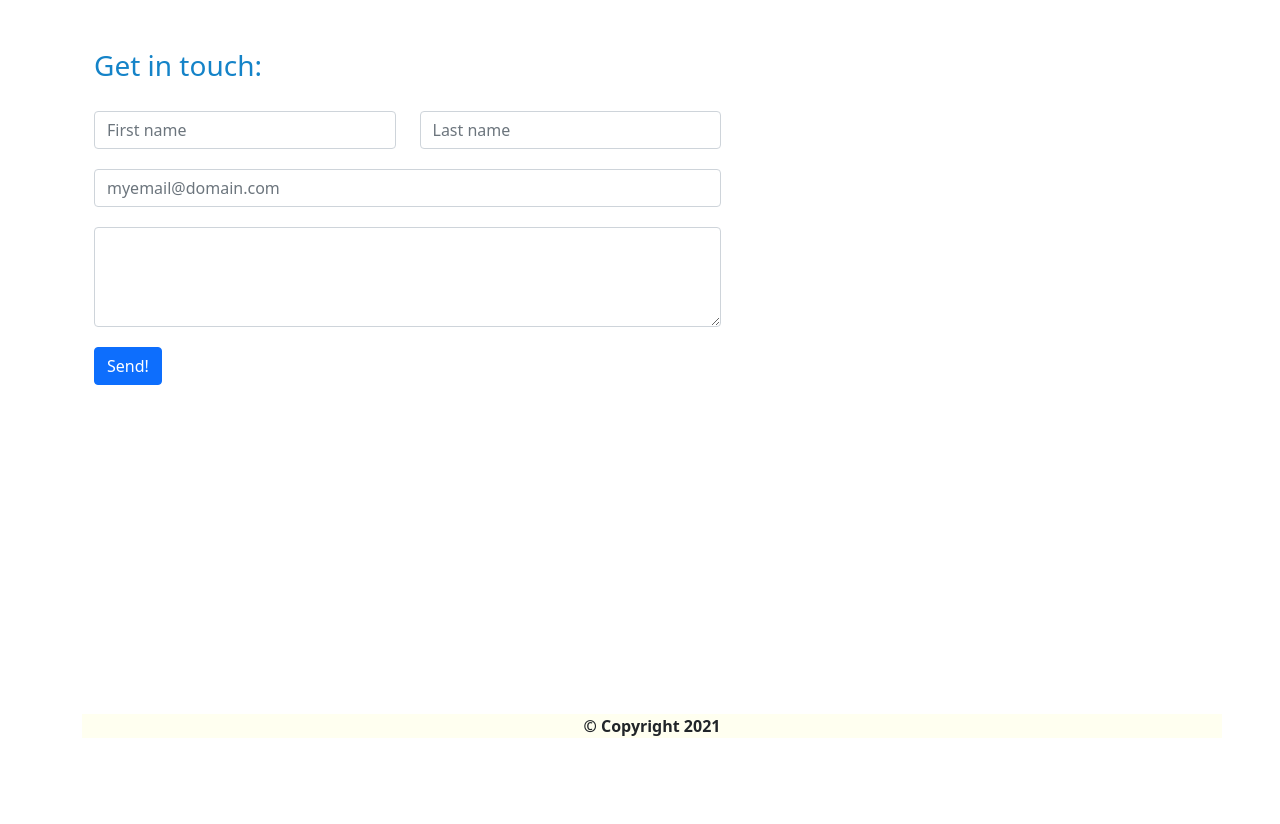
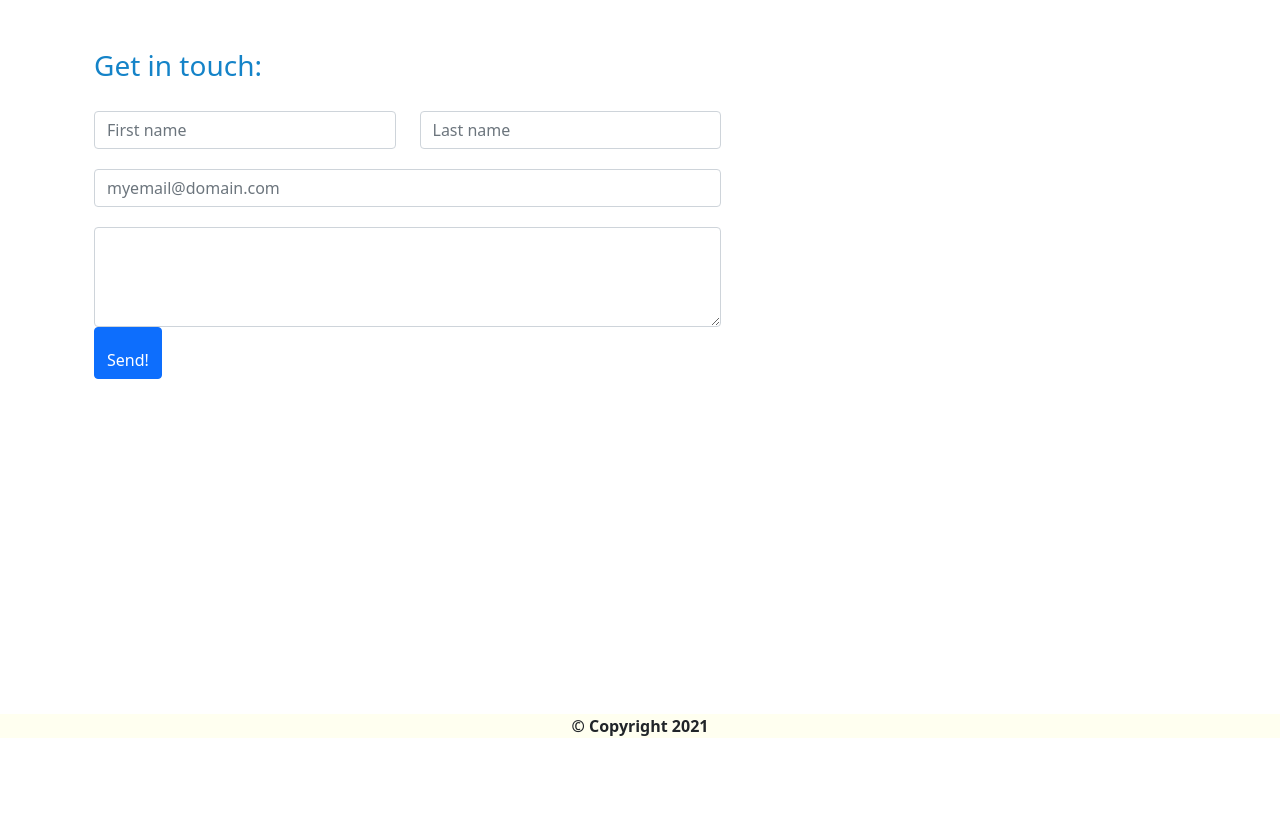
Before and after one commit to Gio86krt/Responsiveness-Portfolio, a plain HTML site: page contact.html in a window 1280 px wide. Shown: the part 57-881 px from the top of the page. Drawn offline with nearby package versions, Linux system fonts and the light colour scheme.

Commit message:
navBar and footer, fixed collapsed menu

```diff
--- a/contact.html
+++ b/contact.html
@@ -7,19 +7,20 @@
     <link href="https://cdn.jsdelivr.net/npm/bootstrap@5.0.0-beta1/dist/css/bootstrap.min.css" rel="stylesheet"
         integrity="sha384-giJF6kkoqNQ00vy+HMDP7azOuL0xtbfIcaT9wjKHr8RbDVddVHyTfAAsrekwKmP1" crossorigin="anonymous">
     <link rel="stylesheet" href="style.css">
+    <script src="https://cdn.jsdelivr.net/npm/bootstrap@5.0.0-beta1/dist/js/bootstrap.bundle.min.js"
+        integrity="sha384-ygbV9kiqUc6oa4msXn9868pTtWMgiQaeYH7/t7LECLbyPA2x65Kgf80OJFdroafW"
+        crossorigin="anonymous"></script>
     <title>Contacts</title>
 </head>
 
 <body>
-    <div class="background">
 
-        <main class="container">
     <nav class="navbar navbar-expand-lg navbar-light bg-light">
         <div class="container-fluid">
             <a class="navbar-brand" href="index.html">Giovanni Orlando</a>
             <button class="navbar-toggler" type="button" data-bs-toggle="collapse"
-                        data-bs-target="#navbarSupportedContent" aria-controls="navbarSupportedContent"
-                        aria-expanded="false" aria-label="Toggle navigation">
+                data-bs-target="#navbarSupportedContent" aria-controls="navbarSupportedContent" aria-expanded="false"
+                aria-label="Toggle navigation">
                 <span class="navbar-toggler-icon"></span>
             </button>
             <div class="collapse navbar-collapse" id="navbarSupportedContent">
@@ -37,6 +38,8 @@
             </div>
         </div>
     </nav>
+    <div class="background">
+        <main class="container">
             <form class="container form">
                 <inputs class="row inputs">
                     <h3>Get in touch:</h3>
@@ -69,10 +72,10 @@
                 </inputs>
             </form>
 
-            <footer class="container footer"><span><b> © Copyright 2021 </b></span></footer>
         </main>
 
     </div>
+    <footer class="footer"><span><b> © Copyright 2021 </b></span></footer>
 </body>
 
 </html>
--- a/style.css
+++ b/style.css
@@ -46,6 +46,8 @@ h3 {
 /* footer fixed at the bottom of the page */
 .footer {
   position: fixed;
+  width: 100%;
+  left: 0px;
   bottom: 5px;
   background-color: ivory;
   text-align: center;
@@ -53,13 +55,13 @@ h3 {
 
 /* spacing from the top */
 .spacing {
-  margin-top: 20px;
+  padding-top: 20px;
 }
 
 /* contacts */
 
 .inputs {
-  margin-top: 50px;
+  padding-top: 50px;
 }
 
 /* homepage */
@@ -70,7 +72,7 @@ img {
 }
 
 .about {
-  margin-top: 30px;
+  padding-top: 30px;
 }
 
 /* portfolio */
```
Also changed, not shown: index.html (+9 -5 lines), portfolio.html (+9 -5 lines). Lines whose indentation alone changed are shown as unchanged.
